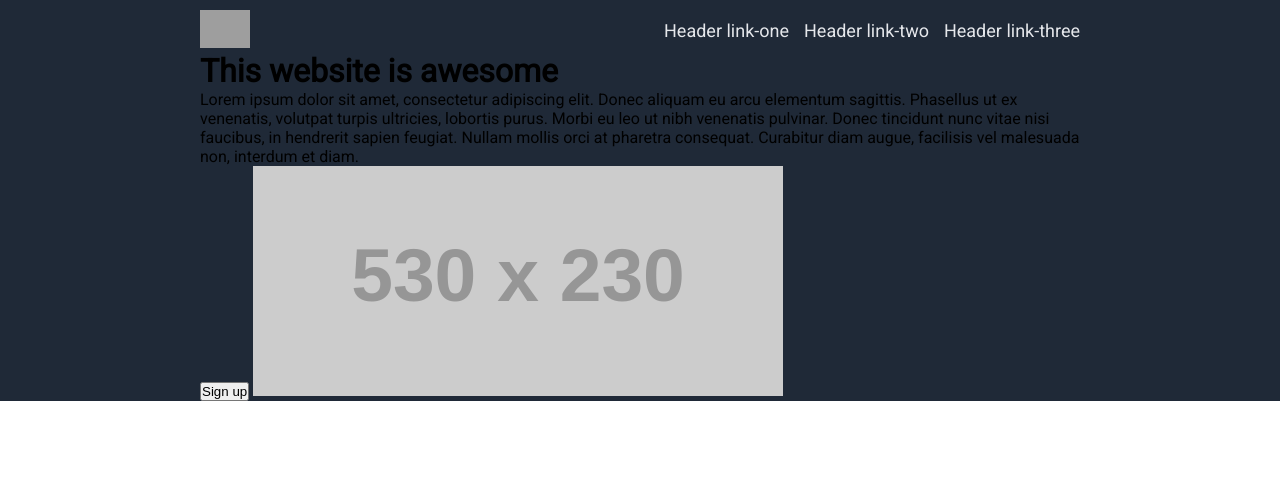
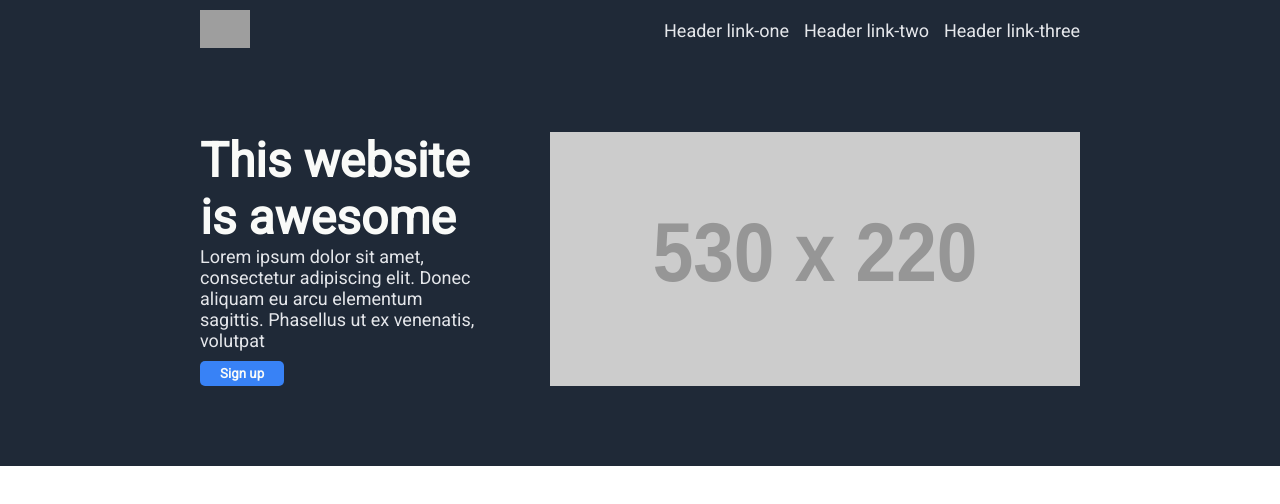
Before and after one commit to brunovnogueira/odin-landingPage, a plain HTML site: page index.html in a window 1280 px wide. Drawn offline with Linux system fonts and the light colour scheme; grey boxes are pictures that could not be loaded; placeholder pictures from the web are drawn by us.

Commit message:
Finalizando a section-1 da landing page

```diff
--- a/index.html
+++ b/index.html
@@ -20,11 +20,13 @@
                 <a href=""><li>Header link-three</li></a>
             </ul>
         </div>
-        <div class="content-1">
+        <div class="content">
+            <div class="text-btn">
             <h1>This website is awesome</h1>
-            <p>Lorem ipsum dolor sit amet, consectetur adipiscing elit. Donec aliquam eu arcu elementum sagittis. Phasellus ut ex venenatis, volutpat turpis ultricies, lobortis purus. Morbi eu leo ut nibh venenatis pulvinar. Donec tincidunt nunc vitae nisi faucibus, in hendrerit sapien feugiat. Nullam mollis orci at pharetra consequat. Curabitur diam augue, facilisis vel malesuada non, interdum et diam.</p>
+            <p>Lorem ipsum dolor sit amet, consectetur adipiscing elit. Donec aliquam eu arcu elementum sagittis. Phasellus ut ex venenatis, volutpat </p>
             <button type="button">Sign up</button>
-            <img src="http://via.placeholder.com/530x230?text=Image+placeholder+530x230" alt="Image placeholder">
+            </div>
+            <img src="http://via.placeholder.com/530x220?text=Image+placeholder+530x220" alt="Image placeholder">
         </div>
     </div>
 </body>
--- a/style.css
+++ b/style.css
@@ -2,14 +2,19 @@
     margin: 0;
     padding: 0;
     box-sizing: border-box;
+    font-family: 'Roboto', sans-serif;
 }
 
+/*Section-1*/
+
+/*Header*/
 .section-1{
     background-color: #1f2937;
-    font-family: 'Roboto', sans-serif ;
     padding-left: 200px;
     padding-right: 200px;
     padding-top: 10px;
+    display: flex;
+    flex-direction: column;
 }
 
 .section-1 .header{
@@ -29,7 +34,8 @@
     gap: 15px;
 }
 
-.section-1 .header a{
+.section-1 .header a,
+.section-1 .content .text-btn p{
     text-decoration: none;
     font-size: 18px;
     color: #E5E7EB;
@@ -40,3 +46,27 @@
     font-weight:bolder;
     color: #F9FAF8;
 }
+
+/*Content*/
+.section-1 .content{
+    display: flex;
+    margin-top: 80px;
+    margin-bottom: 80px;
+    gap: 70px;
+}
+
+.section-1 .content .text-btn h1{
+    font-size: 48px;
+    font-weight: 800;
+    color: #F9FAF8;
+}
+
+.section-1 .content .text-btn button{
+    background-color: #3882F6;
+    color: #F9FAF8;
+    font-weight: 900;
+    border: none;
+    padding: 5px 20px;
+    border-radius: 5px;
+    margin-top: 10px;
+}
```
